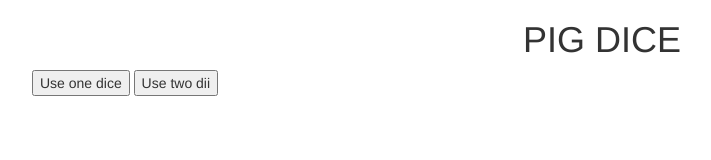
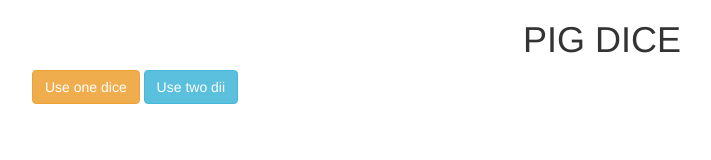
Before and after one commit to codeprospect/Pig-dice, a plain HTML site: page index.html in a window 1280 px wide. Shown: the whole page, without its empty margins (38-749 px from the left). Drawn offline with Linux system fonts and the light colour scheme.

Commit message:
styled the choices button

```diff
--- a/index.html
+++ b/index.html
@@ -13,8 +13,8 @@
 
       <h1>PIG DICE</h1>
 
-      <button type="button" name="button" id="onedii">Use one dice</button>
-      <button type="button" name="button" id="twodii">Use two dii</button>
+      <button type="button" name="button" class="btn btn-warning" id="onedii">Use one dice</button>
+      <button type="button" name="button" class="btn btn-info" id="twodii">Use two dii</button>
 
       <div class="row" id="player">
 
```
